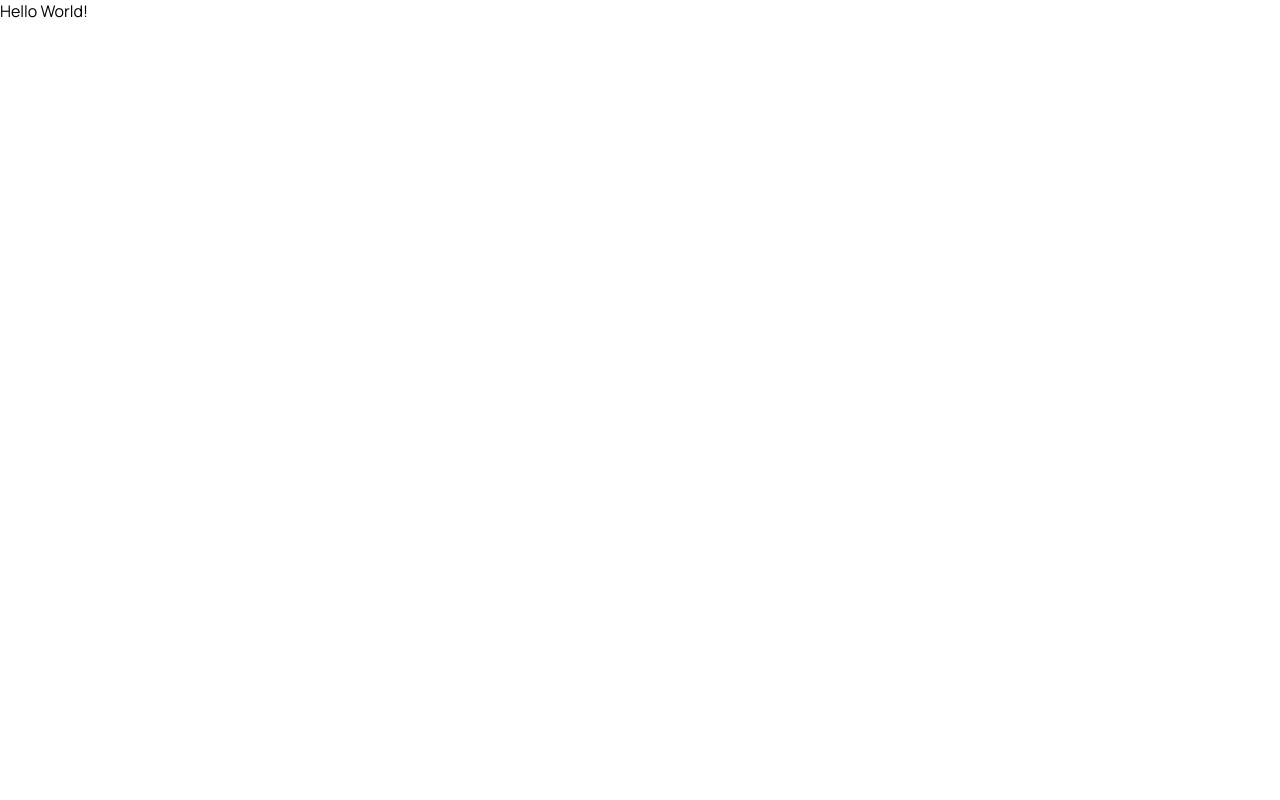
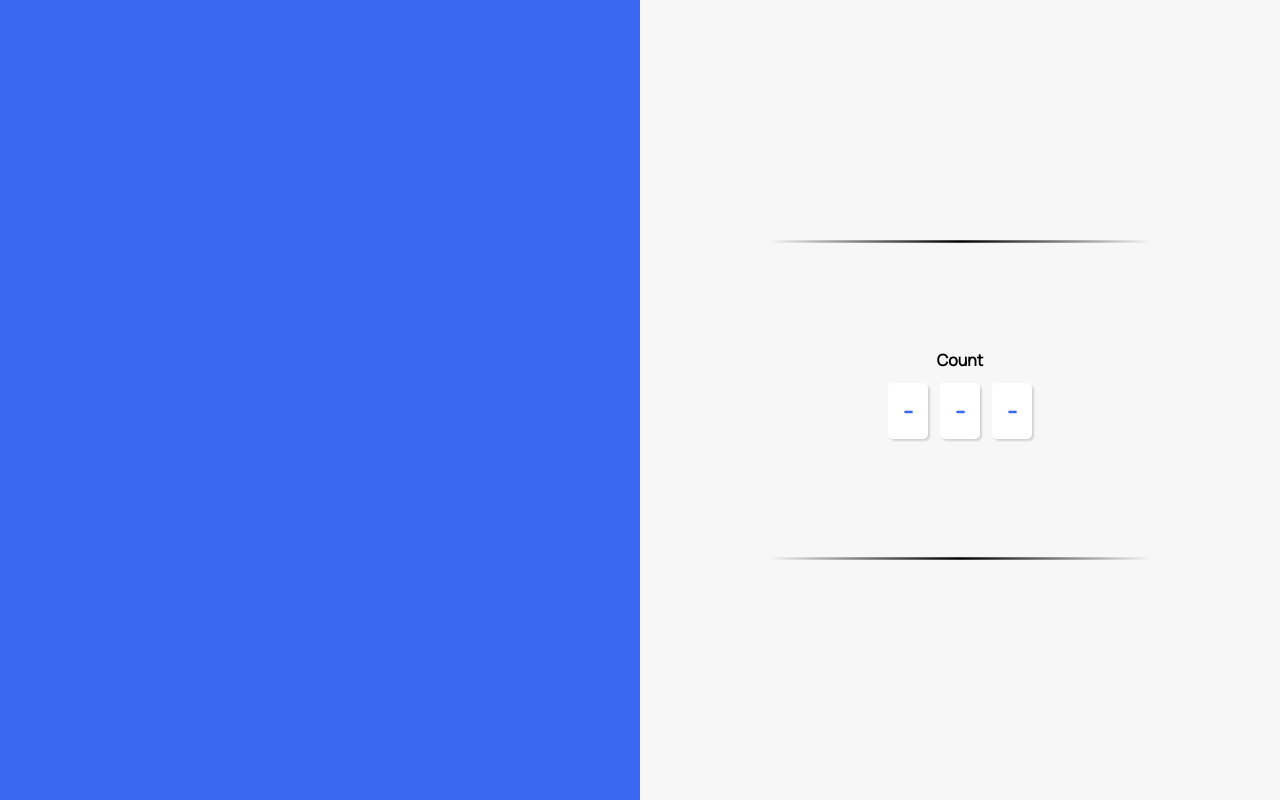
Before and after one commit to teanirudh/snap-stock, a Flask app: page / in a window 1280 px wide. Before the commit the page is almost empty. Run offline with Flask 3, Linux system fonts and the light colour scheme.

Commit message:
Add counter component

```diff
--- a/static/style.css
+++ b/static/style.css
@@ -7,3 +7,84 @@ html {
   margin: 0;
   padding: 0;
 }
+
+.main-wrapper {
+  height: 100%;
+  display: grid;
+  grid-template-columns: 1fr 1fr;
+}
+
+.divider {
+  position: relative;
+  width: 60%;
+  height: 25px;
+}
+
+.divider::before {
+  content: "";
+  position: absolute;
+  top: 0;
+  left: 0;
+  right: 0;
+  bottom: 0;
+  transform: scaleY(0.1);
+  transform-origin: center;
+}
+
+.divider-dark::before {
+  background: linear-gradient(to right, transparent, #010101, transparent);
+}
+
+.divider-light::before {
+  background: linear-gradient(to right, transparent, #ffffff, transparent);
+}
+
+.left-column {
+  height: 100%;
+  display: grid;
+  grid-template-rows: 1fr 1.25fr 6fr 2fr 1fr;
+  background: #3b68f2;
+}
+
+.right-column {
+  height: 100%;
+  display: grid;
+  grid-template-rows: 1fr 1.5fr 1fr;
+  background: #f7f7f7;
+}
+
+.counter-wrapper {
+  display: grid;
+  place-items: center;
+  grid-template-rows: 1fr 4fr 1fr;
+}
+
+.counter-header {
+  color: #010101;
+  font-size: 1rem;
+  font-weight: bold;
+  text-align: center;
+}
+
+.counter {
+  margin: 6px;
+  display: grid;
+  grid-template-columns: 1fr 1fr 1fr;
+}
+
+.digit {
+  background: #ffffff;
+  color: #3b68f2;
+  border-radius: 5px;
+  width: 2rem;
+  height: 3rem;
+  margin: 6px;
+  padding: 4px;
+  display: flex;
+  justify-content: center;
+  align-items: center;
+  font-size: 1.5rem;
+  font-weight: bold;
+  box-shadow: 2px 2px 2px lightgray;
+  overflow: hidden;
+}
--- a/templates/index.html
+++ b/templates/index.html
@@ -5,6 +5,31 @@
         <script async defer src="{{ url_for('static', filename='script.js') }}"></script>
     </head>
     <body>
-        Hello World!
-    </body>
+        <div class="main-wrapper">
+            <div class="left-column"></div>
+            <div class="right-column">
+                <div></div>
+                <div class="counter-wrapper">
+                    <div class="divider divider-dark" style="align-self: start"></div>
+                    <div>
+                        <div class="counter-header">Count</div>
+                        <div class="counter">
+                            <div class="digit">
+                                <div id="d2">-</div>
+                            </div>
+                            <div class="digit">
+                                <div id="d1">-</div>
+                            </div>
+                            <div class="digit">
+                                <div id="d0">-</div>
+                            </div>
+                        </div>
+                    </div>
+                    <div class="divider divider-dark" style="align-self: end"></div>
+                </div>
+                <div></div>
+            </div>
+        </div>
+    </div>
+</body>
 </html>
```
